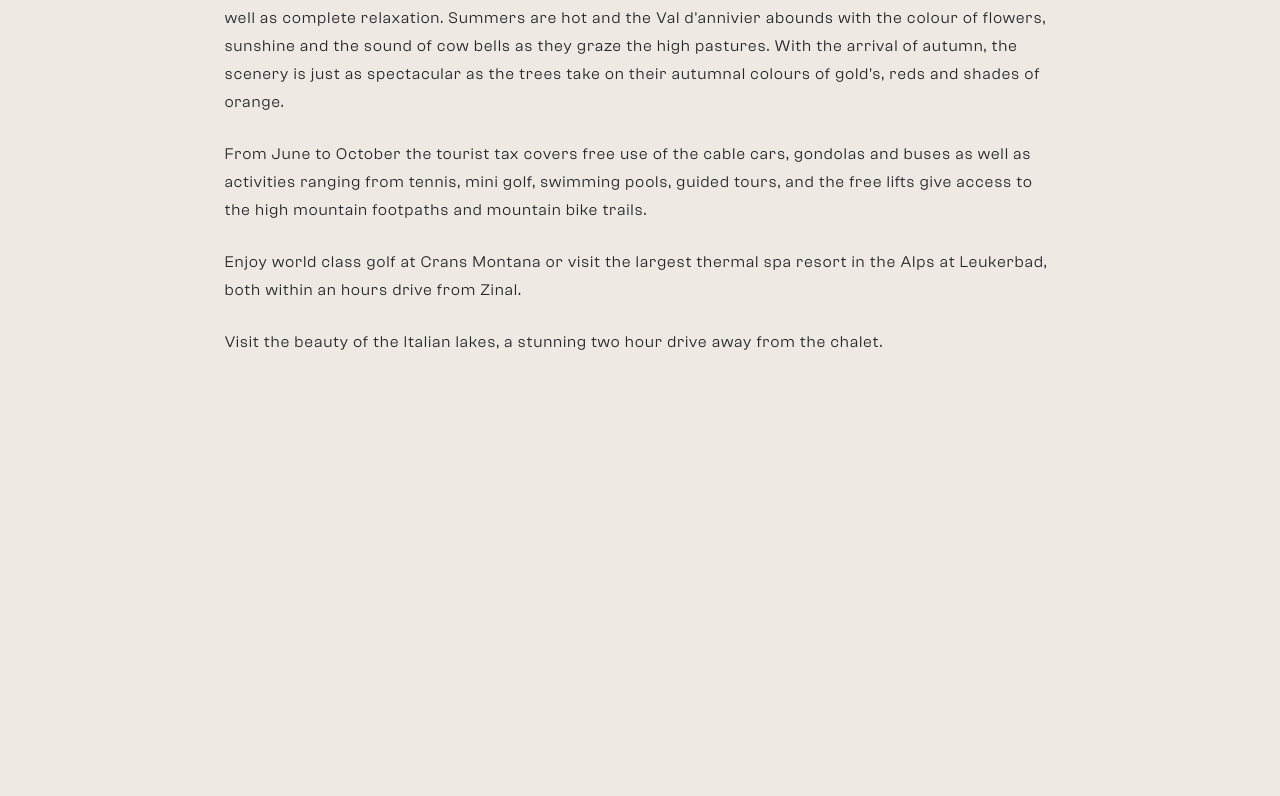
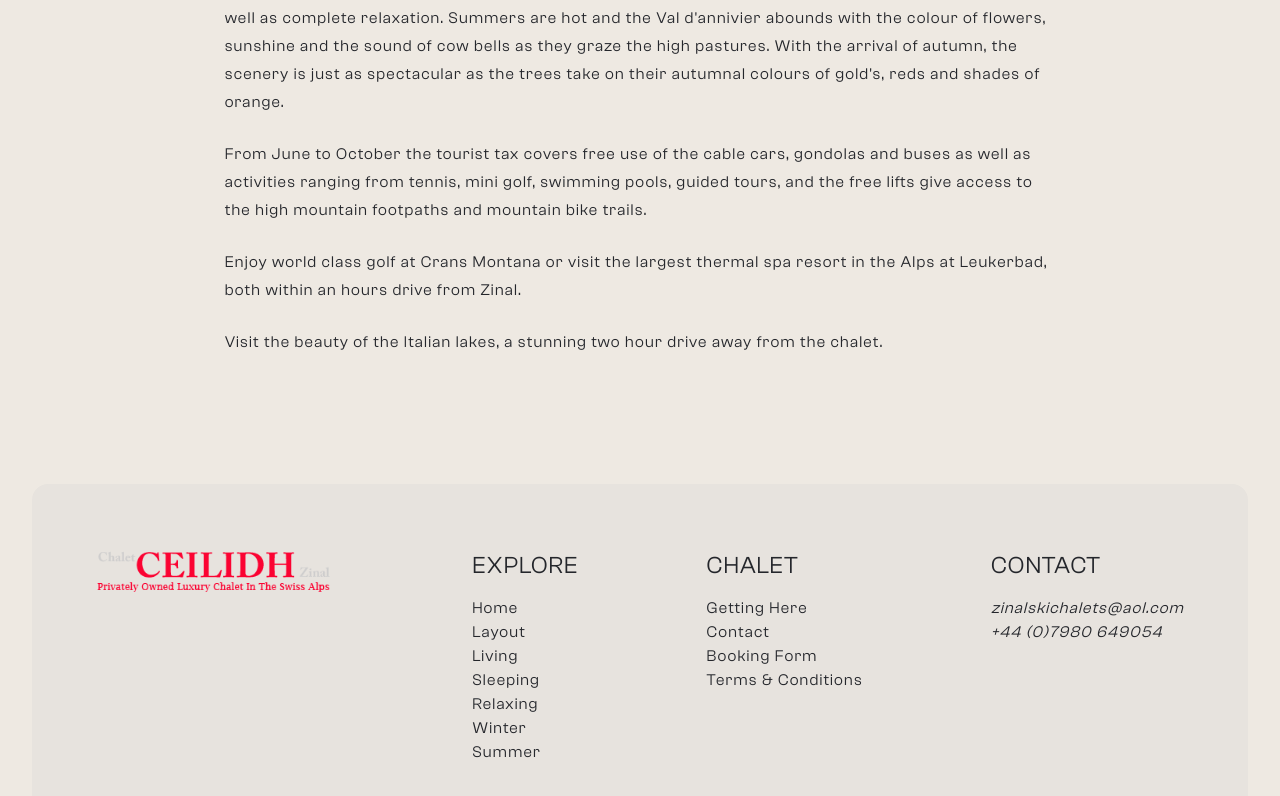
Before and after one commit to ccoutts2/chalet-ceilidh, a SvelteKit app: page /season/summer in a window 1280 px wide. Shown: the part 1868-2664 px from the top of the page. Before the commit the page ends 2320 px from the top, so only its background shows below. Built offline with nearby package versions, Linux system fonts and the light colour scheme.

Commit message:
Create footer component

```diff
--- /dev/null
+++ b/src/lib/components/Footer.svelte
@@ -0,0 +1,119 @@
+<script>
+	import Logo from './Logo.svelte';
+	import NavLink from './navigation/NavLink.svelte';
+</script>
+
+<footer class="Footer">
+	<div class="Footer__container">
+		<Logo />
+		<div class="Footer__navSection">
+			<section class="Footer__col | pt-4 md:pt-0">
+				<h3>Explore</h3>
+				<nav>
+					<ul class="Footer__col">
+						<li><NavLink>Home</NavLink></li>
+						<li><NavLink>Layout</NavLink></li>
+						<li><NavLink>Living</NavLink></li>
+						<li><NavLink>Sleeping</NavLink></li>
+						<li><NavLink>Relaxing</NavLink></li>
+						<li><NavLink>Winter</NavLink></li>
+						<li><NavLink>Summer</NavLink></li>
+					</ul>
+				</nav>
+			</section>
+
+			<section class="Footer__col">
+				<h3>Chalet</h3>
+				<nav>
+					<ul class="Footer__col">
+						<li><NavLink>Getting Here</NavLink></li>
+						<li><NavLink>Contact</NavLink></li>
+						<li><NavLink>Booking Form</NavLink></li>
+						<li><NavLink>Terms & Conditions</NavLink></li>
+					</ul>
+				</nav>
+			</section>
+
+			<section class="Footer__col">
+				<h3>Contact</h3>
+				<address>
+					<ul class="Footer__col">
+						<li><a href="mailto:zinalskichalets@aol.com">zinalskichalets@aol.com</a></li>
+						<li><a href="tel:+447980649054">+44 (0)7980 649054</a></li>
+					</ul>
+				</address>
+			</section>
+		</div>
+	</div>
+</footer>
+
+<style lang="scss">
+	@use '../styles/partials/breakpoints';
+	@use '../styles/partials/mixins';
+
+	.Footer {
+		padding: 1rem;
+		border-radius: 1rem;
+
+		@include breakpoints.tablet {
+			padding: 2rem;
+		}
+
+		&__container {
+			@include mixins.flex($direction: column, $align: center, $gap: 2rem);
+			background-color: #e7e3de;
+			border-radius: 1rem;
+			padding: 1rem;
+
+			h3 {
+				font-size: 1rem !important;
+				margin-bottom: 0.75rem;
+				text-transform: uppercase;
+			}
+
+			@include breakpoints.tablet {
+				@include mixins.flex(
+					$direction: column,
+					$align: flex-start,
+					$justify: space-between,
+					$gap: 2rem
+				);
+
+				padding: 2rem;
+			}
+
+			@include breakpoints.desktop {
+				@include mixins.flex(
+					$direction: row,
+					$align: flex-start,
+					$justify: space-between,
+					$gap: normal
+				);
+
+				padding: 4rem;
+			}
+		}
+
+		&__navSection {
+			@include mixins.flex($direction: column, $align: center, $justify: space-between, $gap: 2rem);
+			width: 100%;
+
+			@include breakpoints.tablet {
+				@include mixins.flex($direction: row, $align: flex-start, $justify: space-between);
+			}
+
+			@include breakpoints.desktop {
+				justify-content: flex-end;
+				gap: 8rem;
+			}
+		}
+
+		&__col {
+			@include mixins.flex($direction: column, $align: center);
+
+			@include breakpoints.tablet {
+				align-items: flex-start;
+			}
+		}
+	}
+</style>
--- /dev/null
+++ b/src/lib/components/Logo.svelte
@@ -0,0 +1,26 @@
+<div class="Logo | max-h-40 max-w-40 md:max-h-60 md:max-w-60">
+	<img
+		src="/assets/logos/chalet-ceilidh-logo.png"
+		alt="Logo displaying the text that chalet ceilidh is a luxury chalet in the Swiss Alps"
+		class="Header__image"
+	/>
+	<a href="/"><span class="visually-hidden">Navigate back home</span></a>
+</div>
+
+<style lang="scss">
+	.Logo {
+		position: relative;
+
+		img {
+			height: 100%;
+			object-fit: cover;
+			width: 100%;
+		}
+
+		a::after {
+			content: '';
+			inset: 0;
+			position: absolute;
+		}
+	}
+</style>
--- a/src/lib/components/PageLayout.svelte
+++ b/src/lib/components/PageLayout.svelte
@@ -18,6 +18,7 @@
 
 	.PageLayout {
 		@include mixins.max-content($maxWidth: variables.$content--max-width--lg);
+		min-height: 100vh;
 		padding: 3rem 1rem;
 
 		@include breakpoints.tablet {
--- a/src/lib/components/navigation/MenuOverlay.svelte
+++ b/src/lib/components/navigation/MenuOverlay.svelte
@@ -139,7 +139,7 @@
 		overflow: hidden;
 		padding: 1rem;
 		position: fixed;
-		z-index: 999000000;
+		z-index: 99999;
 
 		@include breakpoints.tablet {
 			padding-inline: 3rem;
--- a/src/lib/styles/globals.css
+++ b/src/lib/styles/globals.css
@@ -48,7 +48,7 @@
 	}
 
 	h3 {
-		font-size: clamp(1.25rem, 3vw, 2rem) !important;
+		font-size: clamp(1.25rem, 3vw, 1.5rem) !important;
 		font-weight: 400;
 	}
 
--- a/src/routes/+layout.svelte
+++ b/src/routes/+layout.svelte
@@ -5,20 +5,15 @@
 	import NavLink from '$lib/components/navigation/NavLink.svelte';
 	import MenuOverlay from '$lib/components/navigation/MenuOverlay.svelte';
 	import { ChevronLeft } from '@lucide/svelte';
+	import Footer from '$lib/components/Footer.svelte';
+	import Logo from '$lib/components/Logo.svelte';
 
 	let { children }: { children: Snippet } = $props();
 </script>
 
 <header class="Header">
 	<NavBar>
-		<div class="| Header__logo max-h-40 max-w-40 md:max-h-60 md:max-w-60">
-			<img
-				src="/assets/logos/chalet-ceilidh-logo.png"
-				alt="Logo displaying the text that chalet ceilidh is a luxury chalet in the Swiss Alps"
-				class="Header__image"
-			/>
-			<a href="/"><span class="visually-hidden">Navigate back home</span></a>
-		</div>
+		<Logo />
 
 		<ul class="Header__navList">
 			<li class="Header__navItem">
@@ -51,6 +46,8 @@
 
 {@render children()}
 
+<Footer />
+
 <style lang="scss">
 	@use '../lib/styles/partials/breakpoints';
 	@use '../lib/styles/partials/mixins';
@@ -58,22 +55,6 @@
 
 	.Header {
 		backdrop-filter: blur(12px);
-
-		&__logo {
-			position: relative;
-
-			a::after {
-				content: '';
-				inset: 0;
-				position: absolute;
-			}
-		}
-
-		&__image {
-			height: 100%;
-			object-fit: cover;
-			width: 100%;
-		}
 
 		&__navList {
 			display: none;
@@ -111,6 +92,7 @@
 				pointer-events: auto;
 				transform: translateY(0);
 				visibility: visible;
+				z-index: 100000;
 			}
 
 			.Header__dropdownLogo {
@@ -139,7 +121,7 @@
 			max-height 0.4s ease-out,
 			transform 0.3s ease-out;
 		visibility: hidden;
-		z-index: 1000;
+		z-index: 100000;
 
 		li {
 			padding: 0.5rem 0.25rem;
```
